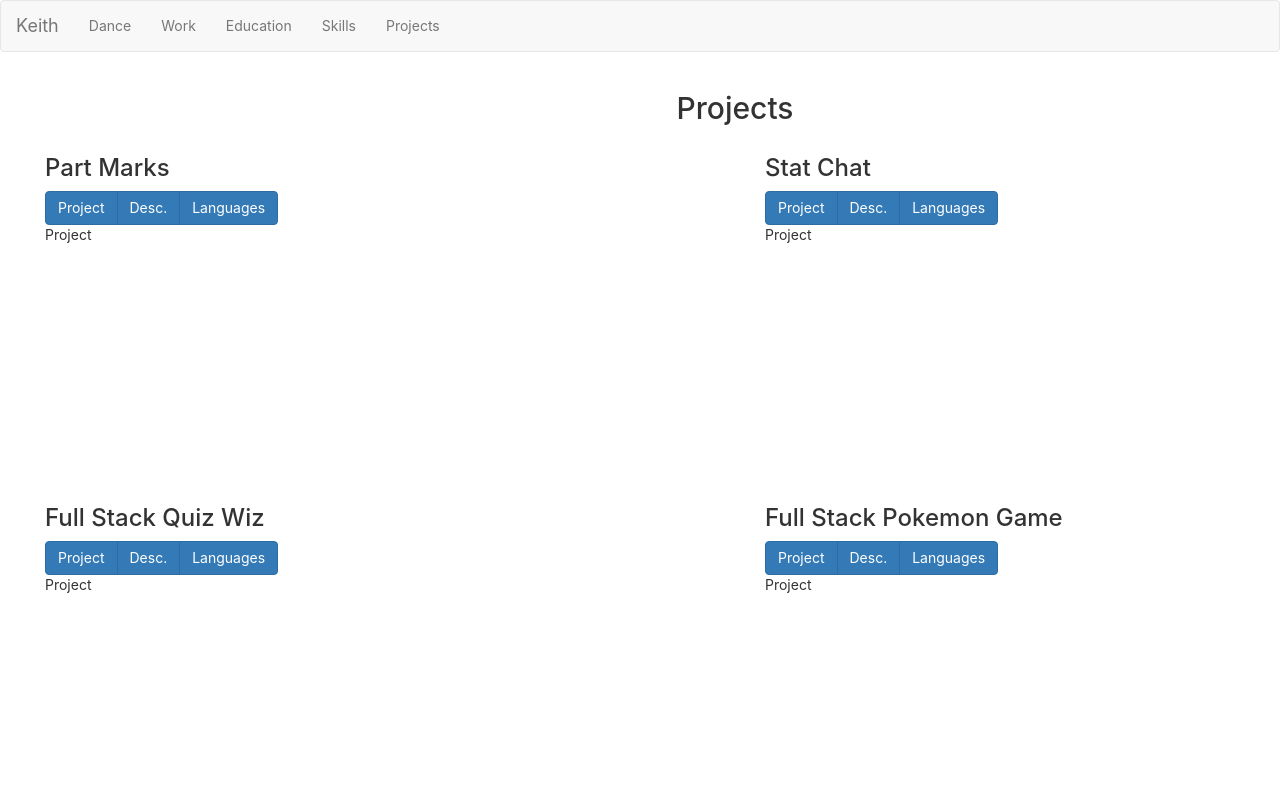
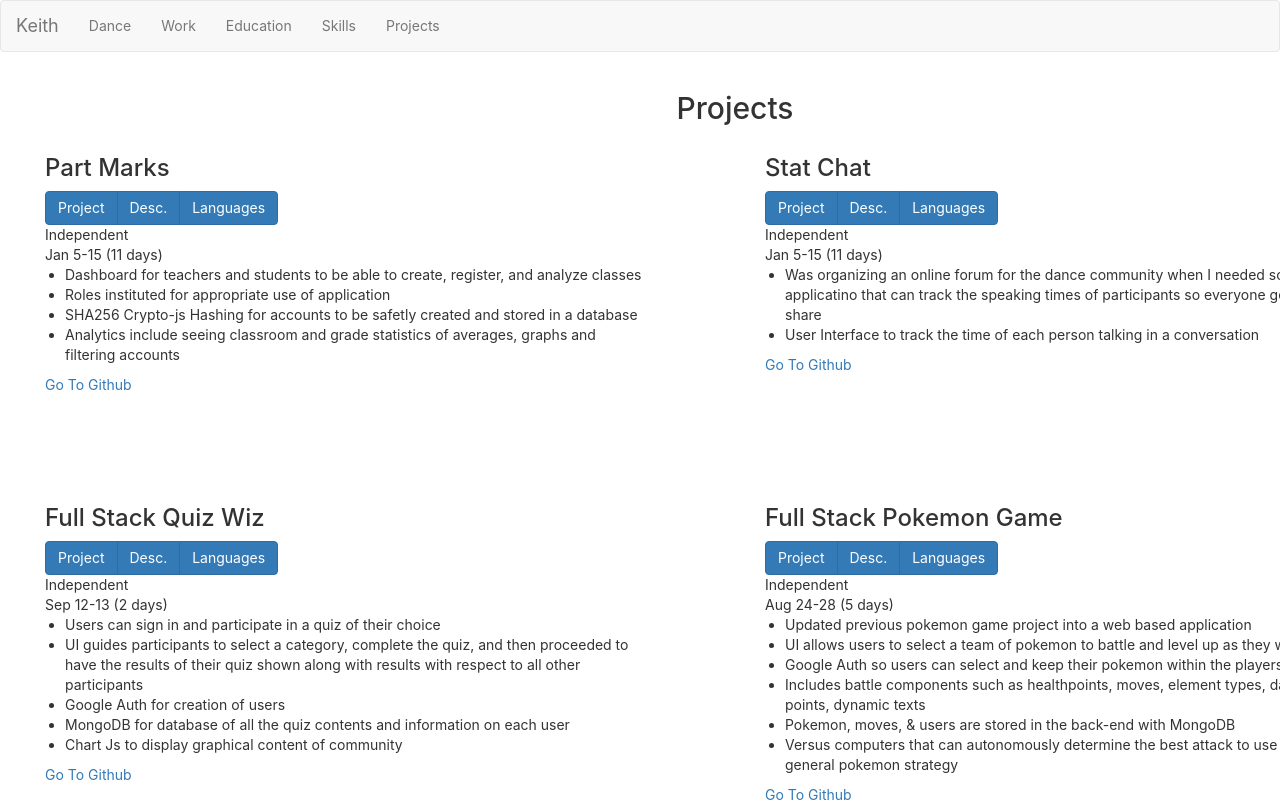
Before and after one commit to keithdang/portfolio, a React (Create React App) app: page /projects in a window 1280 px wide. Shown: the top 802 px of the page. Built offline with nearby package versions, Linux system fonts and the light colour scheme.

Commit message:
Duration

```diff
--- a/src/components/ProjectCard.tsx
+++ b/src/components/ProjectCard.tsx
@@ -1,13 +1,14 @@
 import React, { useState } from 'react';
+import { fromTo, monthYear } from '../lib/dateMod';
 import {ProjectCardProps} from '../lib/interfaces'
 
 const ProjectCard:React.FC<{ obj: ProjectCardProps }> = (props) => {
-    const [cardState, setCardState] =  useState<string>("default");
+    const [cardState, setCardState] =  useState<string>("info");
 
     const info = () => {
         return <div className='projectInfo'>
-            <span>{(props.obj.members && props.obj.members > 1) ? `Group Project- Members: ${props.obj.members}`: 'Independent'}</span>
-            <h4>Info</h4>
+            <span>{(props.obj.members && props.obj.members > 1) ? `Group Project- Members: ${props.obj.members}`: 'Independent'}</span><br/>
+            <span>{props.obj.end ? fromTo(props.obj.start, props.obj.end): monthYear(props.obj.start)}</span>
             <ul className='cardList'>
                 {props.obj.description.map(info=>{
                     return <li>{info}</li>
--- a/src/components/WorkCard.tsx
+++ b/src/components/WorkCard.tsx
@@ -1,4 +1,5 @@
 import React, { useState } from 'react';
+import { fromTo } from '../lib/dateMod';
 import {WorkCardProps} from '../lib/interfaces'
 
 const WorkCard:React.FC<{ obj: WorkCardProps }> = (props) => {
@@ -17,7 +18,7 @@ const WorkCard:React.FC<{ obj: WorkCardProps }> = (props) => {
             <h3>{props.obj.role}</h3>
             <span>{props.obj.company}</span>
             <br/>
-            <span>{props.obj.start.toDateString()}</span>
+            <span>{fromTo(props.obj.start, props.obj.end)}</span>
             <br/>
             <span>{props.obj.location}</span>
         </div>
--- a/src/components/dance/DanceCard.tsx
+++ b/src/components/dance/DanceCard.tsx
@@ -1,5 +1,6 @@
 import React, { useState } from 'react';
 import {DanceCardProps} from '../../lib/interfaces'
+import {monthYear} from '../../lib/dateMod'
 
 const DanceCard:React.FC<{ obj: DanceCardProps }> = (props) => {
     const [cardState, setCardState] =  useState<string>("placement");
@@ -8,7 +9,7 @@ const DanceCard:React.FC<{ obj: DanceCardProps }> = (props) => {
         return <div style={{maxWidth:400}}>
             <span>{props.obj.format}</span>
             <br/>
-            <span>{props.obj.date.toDateString()}</span>
+            <span>{monthYear(props.obj.date)}</span>
             <br/>
             <span>{props.obj.location}</span>
         </div>
--- a/src/components/dance/OtherDanceBattles.tsx
+++ b/src/components/dance/OtherDanceBattles.tsx
@@ -1,5 +1,6 @@
 import React, { useState } from 'react';
 import {additionalEvents} from '../../lib/data/Dance'
+import { monthYear } from '../../lib/dateMod';
 import { DanceCardProps } from '../../lib/interfaces';
 
 const OtherDanceBattles:React.FC = () => {
@@ -12,7 +13,7 @@ const OtherDanceBattles:React.FC = () => {
             case "format":
                 return item.format
             case "date":
-                return item.date.toDateString()
+                return monthYear(item.date)
             case "info":
                 return item.info
         }
--- a/src/components/education/CurricularCard.tsx
+++ b/src/components/education/CurricularCard.tsx
@@ -1,6 +1,7 @@
 import React from 'react';
 import { CurricularProps} from '../../lib/interfaces'
 import '../../App.css'
+import { fromTo } from '../../lib/dateMod';
 
 const CurricularCard:React.FC<{ obj: CurricularProps }> = (props) => {
     const description = () => {
@@ -18,7 +19,7 @@ const CurricularCard:React.FC<{ obj: CurricularProps }> = (props) => {
             <h3>{props.obj.role}</h3>
             <span>{props.obj.club}</span>
             <br/>
-            <span>{props.obj.start.toDateString()}</span>
+            <span>{fromTo(props.obj.start,props.obj.end)}</span>
         </div>
     }
 
--- a/src/components/education/Project.tsx
+++ b/src/components/education/Project.tsx
@@ -1,19 +1,14 @@
 import React from 'react';
 import { SchoolProjectProps} from '../../lib/interfaces'
 import '../../App.css'
+import { fromTo, monthYear } from '../../lib/dateMod';
 
 const Project:React.FC<{ obj: SchoolProjectProps }> = (props) => {
-    const description = () => {
-        return <div className='curricularDescription'>
-
-        </div>
-    }
-
     return (
       <div className="curricularDescription">
         <h3>{props.obj.title}</h3>
             <span>{props.obj.course}</span><br/>
-            <span>{props.obj.start.toDateString()}</span><br/>
+            <span>{props.obj.end ? fromTo(props.obj.start, props.obj.end): monthYear(props.obj.start)}</span><br/>
             <span>{(props.obj.members && props.obj.members > 1) ? `Members: ${props.obj.members}`: 'Independent'}</span><br/>
             {props.obj.description.map(info=>{
                 return <span>{info}</span>
--- a/src/lib/data/Projects.tsx
+++ b/src/lib/data/Projects.tsx
@@ -95,8 +95,7 @@ const tournament: Module.ProjectCardProps = {
     ],
     stack: ['Web: Html, CSS, Javascript and Bootstrap',
         'Android: done using Java with Android Studios IDE'],
-    start: new Date(2018, 11),
-    end: new Date(2018, 11)
+    start: new Date(2018, 11)
 };
 
 const audioledglasses: Module.ProjectCardProps = {
@@ -106,8 +105,7 @@ const audioledglasses: Module.ProjectCardProps = {
         'Create various patterns and animations such as frame by frame of still images to scrolling vertical or horizontal',
         'Done through soldering on a perfboard, using an IC counter, Arduino MIC for audio input, and Arduino Uno'
     ],
-    start: new Date(2017, 7),
-    end: new Date(2017, 7)
+    start: new Date(2017, 8)
 };
 
 export const projects:Module.ProjectCardProps[]=[partmarks,statchat, quizwiz, pokemon, schedulebuilder, email, tournament, audioledglasses]
--- /dev/null
+++ b/src/lib/dateMod.tsx
@@ -0,0 +1,58 @@
+import { EndOfLineState } from "typescript";
+
+const months = ["Jan", "Feb", "Mar", "Apr", "May", "Jun", "Jul", "Aug", "Sep", "Oct", "Nov", "Dec"];
+
+var seconds = 60;
+var minutes = 60;
+var hours = 24;
+
+function monthDiff(d1: Date, d2: Date) {
+    var months;
+    months = (d2.getFullYear() - d1.getFullYear()) * 12;
+    months -= d1.getMonth();
+    months += d2.getMonth();
+    return months <= 0 ? 0 : months;
+}
+
+const plural = (num: number) => {return num > 1 ? 's' : ''}
+
+const duration = (start: Date, end: Date) => {
+    var ms = Math.abs(end.getTime()-start.getTime());
+    var days = ms/(seconds*minutes*hours*1000) + 1;
+    let sDuration: string;
+    if(days >= 30){
+        var months = monthDiff(start, end) + 1;
+        if(months >= 11){
+            var years = (months - months % 12) / 12;
+            sDuration = years.toString() + ' year' + plural(years)
+        }else{
+            sDuration = months.toString() + ' month' + plural(months)
+        }
+    }else{
+        sDuration = days.toString() + ' day' + plural(days)
+    }
+    return ' (' + sDuration + ')';
+}
+
+
+export const monthYear= (time: Date) =>{
+    return months[time.getMonth()] + ' ' + time.getFullYear()
+}
+
+export const fromTo = (start: Date, end: Date) => {
+    let datestring;
+    if(start.getFullYear() == end.getFullYear()){
+        if(start.getMonth() == end.getMonth()){
+            if(start.getDate() == end.getDate()){
+                datestring = months[start.getMonth()] + ' ' + start.getDate() + ' (1 day)'
+            }else{
+                datestring = months[start.getMonth()] + ' ' + start.getDate() + '-' + end.getDate() + duration(start, end)
+            }
+        }else{
+            datestring = months[start.getMonth()] + '-' + months[end.getMonth()] + ' ' + start.getFullYear() + duration(start, end)
+        }
+    }else{
+        datestring = months[start.getMonth()] + ' ' + start.getFullYear() + '-' + months[end.getMonth()] + ' ' + end.getFullYear() + duration(start, end)
+    }
+    return datestring;
+}
--- a/src/lib/interfaces.tsx
+++ b/src/lib/interfaces.tsx
@@ -2,7 +2,7 @@ interface BaseProps {
     title: string
     description: string[]
     start: Date
-    end: Date
+    end?: Date
     evidence?: JSX.Element | string
     members?: number
 }
```
Also changed, not shown: 1 other file (tests, documents, lock files or other folders). Lines whose indentation alone changed are shown as unchanged.
